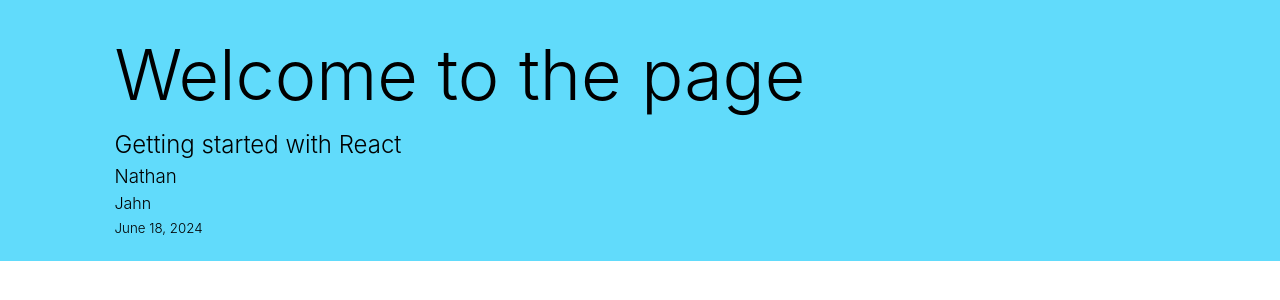
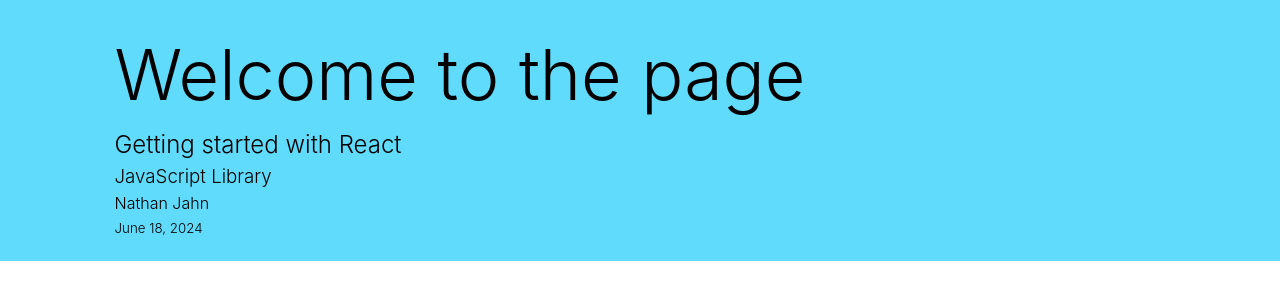
Before and after one commit to njahn88/ReactLearnings, a React (Create React App) app in the folder react-learn/: page / in a window 1280 px wide. Shown: the top 300 px of the page. Built offline with nearby package versions, Linux system fonts and the light colour scheme.

Commit message:
Deconstructing props to make them cleaner / easier to use within classes

```diff
--- a/react-learn/src/index.js
+++ b/react-learn/src/index.js
@@ -10,14 +10,21 @@ class Header extends React.Component {
     super(props)
   }
   render() {
+    const {
+      welcome,
+      title,
+      subtitle,
+      author: { firstName, lastName },
+      date,
+    } = this.props.data
     return (
       <header>
         <div className='header-wrapper'>
-            <h1>{this.props.data.welcome}</h1>
-            <h2>{this.props.data.title}</h2>
-            <h3>{this.props.data.author.firstName}</h3>
-            <p>{this.props.data.author.lastName}</p>
-            <small>{this.props.data.date}</small>
+            <h1>{welcome}</h1>
+            <h2>{title}</h2>
+            <h3>{subtitle}</h3>
+            <p>{firstName} {lastName}</p>
+            <small>{date}</small>
         </div>
       </header>
     )
```
